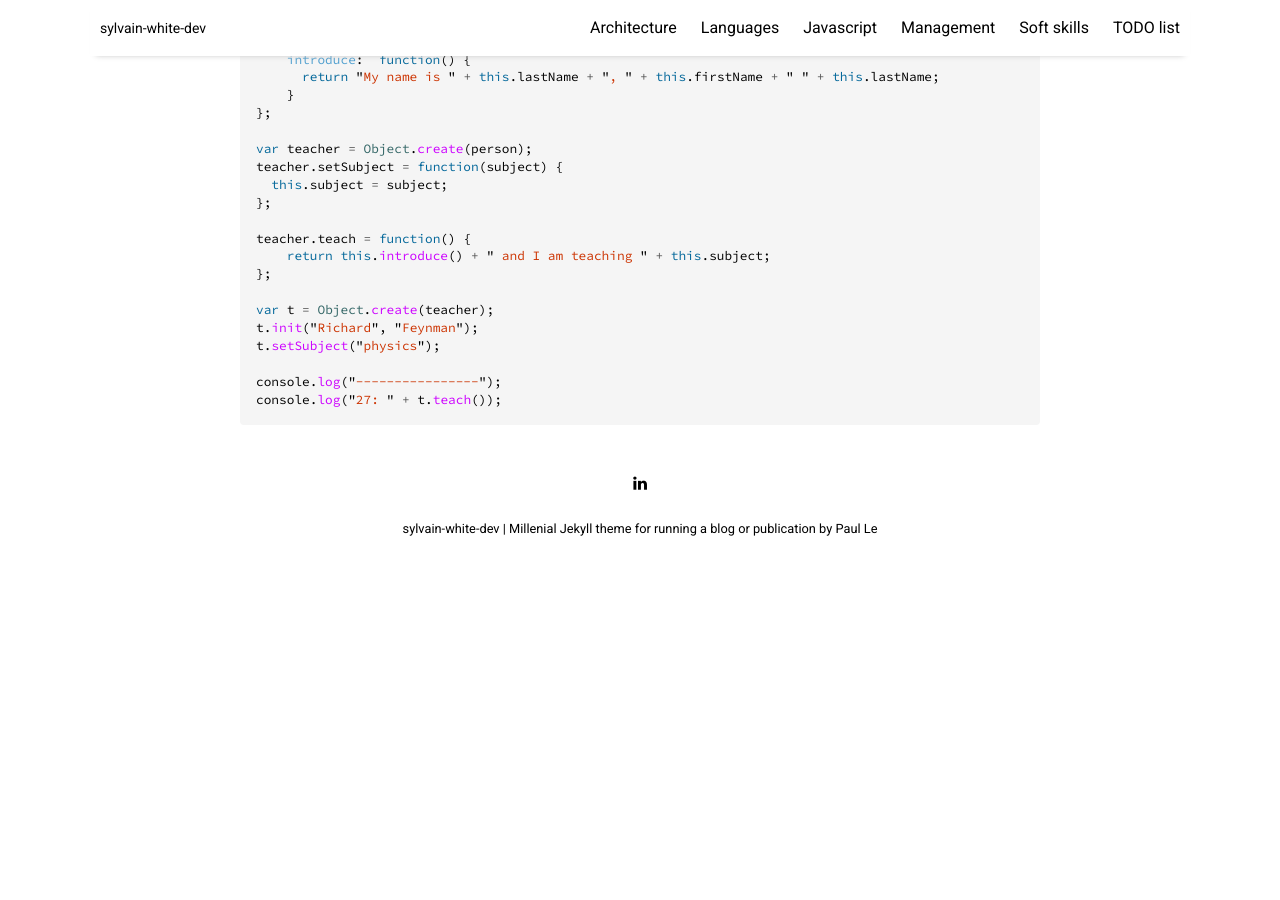
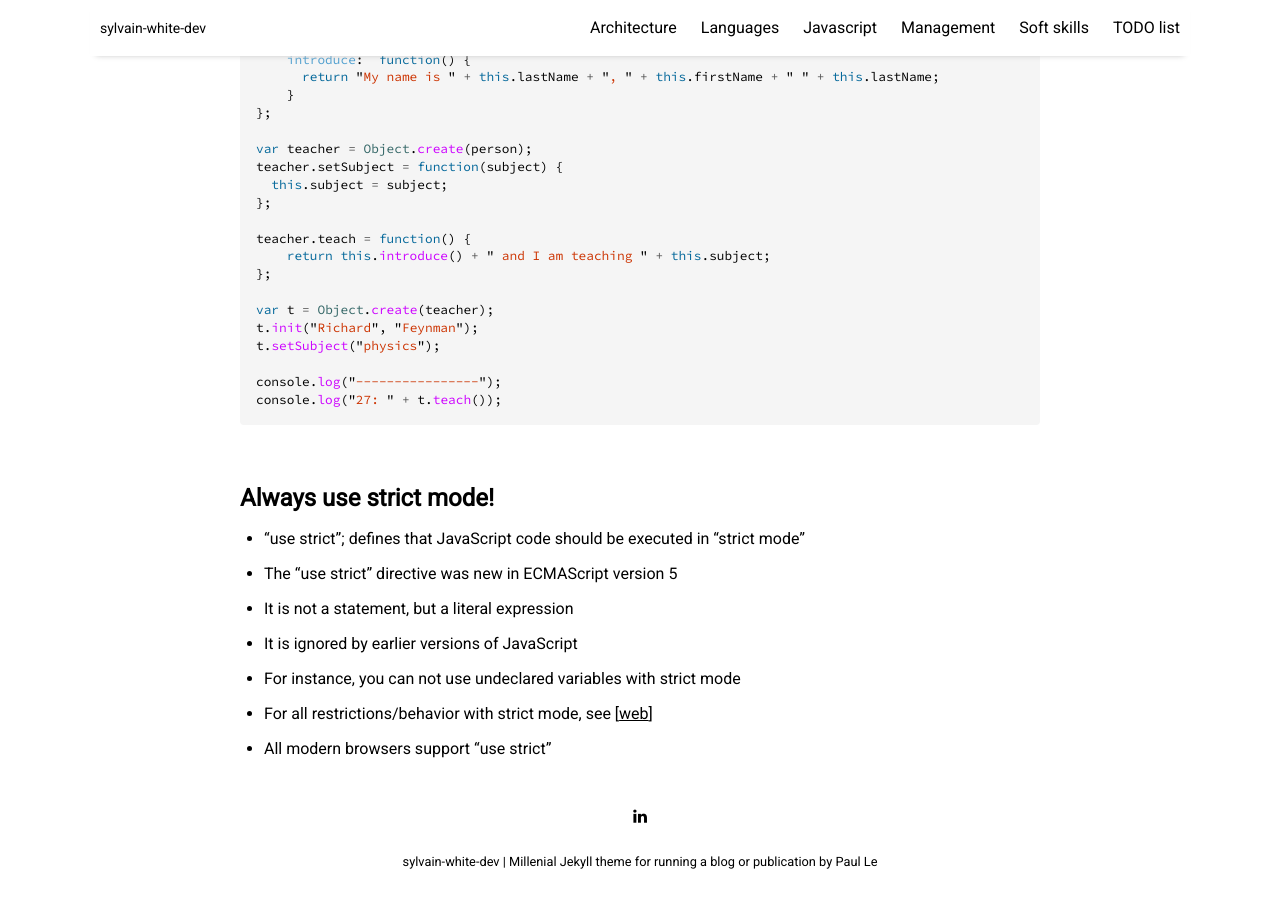
Before and after one commit to sylvainwhite/sylvain-white-dev, a Jekyll site: the page built from pages/javascript.md, in a window 1280 px wide and 900 px high, scrolled down 10036 px. Built offline with Jekyll 4.4.1, drawn with Linux system fonts in a browser that asks for light colours; nearby versions of some CDN libraries; before the commit the page ends 10603 px from its top, so only the background shows below that.

Commit message:
Update javascript page

````diff
--- a/pages/javascript.md
+++ b/pages/javascript.md
@@ -530,3 +530,14 @@ t.setSubject("physics");
 console.log("----------------");
 console.log("27: " + t.teach());
 ```
+<br/>
+
+## Always use strict mode!
+
+* "use strict"; defines that JavaScript code should be executed in "strict mode"
+* The "use strict" directive was new in ECMAScript version 5
+* It is not a statement, but a literal expression
+* It is ignored by earlier versions of JavaScript
+* For instance, you can not use undeclared variables with strict mode
+* For all restrictions/behavior with strict mode, see [[web](https://developer.mozilla.org/en-US/docs/Web/JavaScript/Reference/Strict_mode){:target="_blank"}]
+* All modern browsers support "use strict"
````
